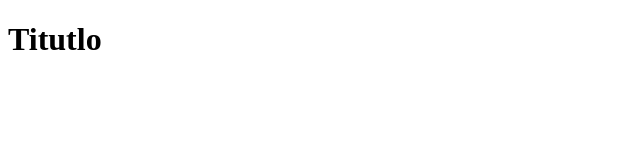
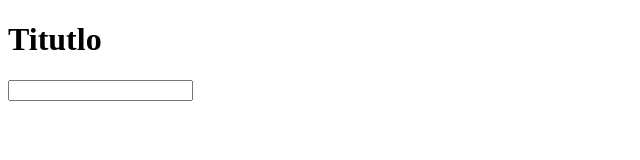
Before and after one commit to YessP/hello-world-git, a plain HTML site: page index.html in a window 1280 px wide. Shown: the whole page, without its empty margins (0-640 px from the left). Drawn offline with Linux system fonts and the light colour scheme.

Commit message:
se modifico index

```diff
--- a/index.html
+++ b/index.html
@@ -2,7 +2,9 @@
 
 <html>
     <head></head>
-    <body><h1>Titutlo</h1></body>
+    <body><h1>Titutlo</h1>
+    <input type="text" name="firstName" id="firstName" >
+    </body>
 
 
 </html>
```
